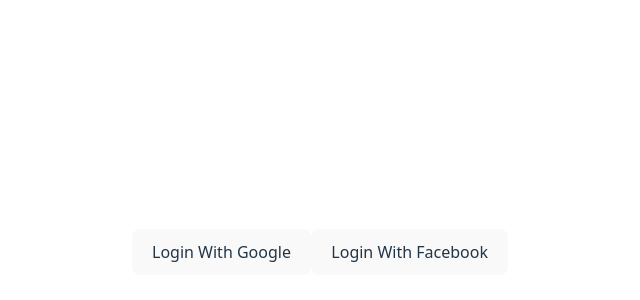
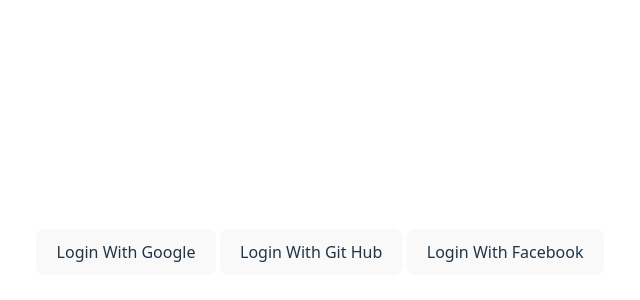
Before and after one commit to ShamimHossain1/Web-Mile-9, a React (Vite) app: page /login in a window 1280 px wide. Shown: the part 148-448 px from the top of the page, without its empty margins (320-960 px from the left). Built offline with nearby package versions, Linux system fonts and the light colour scheme.

Commit message:
sign in with github

```diff
--- a/src/Components/LogIn/LogIn.jsx
+++ b/src/Components/LogIn/LogIn.jsx
@@ -1,5 +1,5 @@
 import React, { useState } from 'react';
-import { GoogleAuthProvider, signInWithPopup, signOut } from "firebase/auth";
+import { GithubAuthProvider, GoogleAuthProvider, signInWithPopup, signOut } from "firebase/auth";
 import auth from '../../firebase';
 
 
@@ -7,6 +7,7 @@
 const LogIn = () => {
     const [user, setUser] = useState(null);
     const provider = new GoogleAuthProvider();
+    const gitProvider = new GithubAuthProvider();
 
     const handleGoogleSignIn = () => {
         signInWithPopup(auth, provider)
@@ -19,6 +20,19 @@
                 setUser(null);
             });
     }
+    const handleGitSignIn = () => {
+        signInWithPopup(auth, gitProvider)
+            .then((result) => {
+                console.log(result.user);
+                setUser(result.user);
+            })
+            .catch((error) => {
+                console.log(error.message);
+                setUser(null);
+            });
+    }
+
+
 
     const handleSignout = () => {
         signOut(auth)
@@ -35,15 +49,16 @@
     return (
         <div>
             {user ?
-                <button onClick={handleSignout}>Sign Out</button> : <button onClick={handleGoogleSignIn}>Login With Google</button>
+                <button onClick={handleSignout}>Sign Out</button> : <div><button onClick={handleGoogleSignIn}>Login With Google</button> <button onClick={handleGitSignIn}>Login With Git Hub</button> <button>Login With Facebook </button></div>
             }
+
             {
                 user && <div>
                     <h1>Welcome, {user.displayName}</h1>
                 </div>
             }
 
-            <button>Login With Facebook </button>
+
         </div>
     );
 };
```
